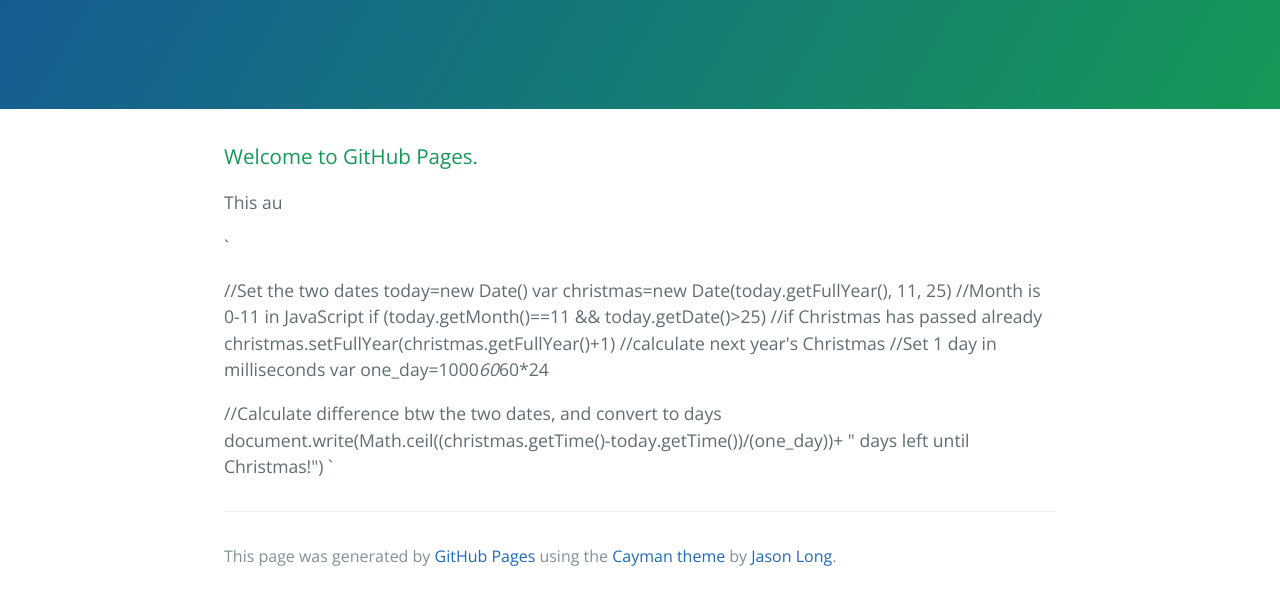
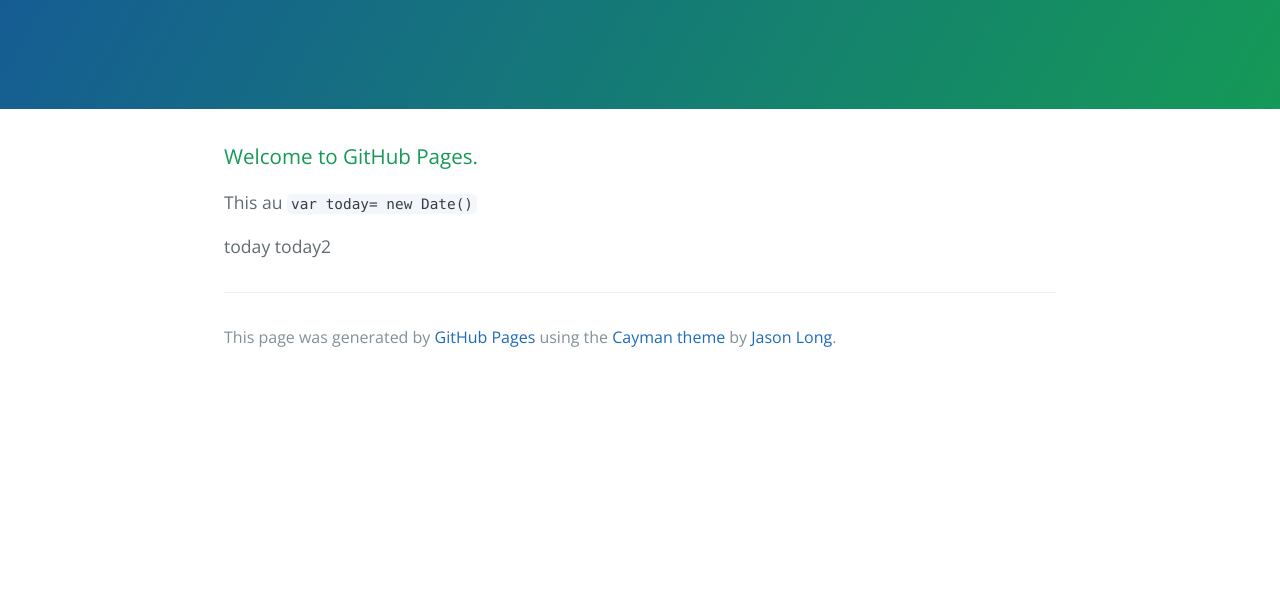
Before and after one commit to ColtonPhillips/coltonphillips.github.io, a plain HTML site: page index.html in a window 1280 px wide. Shown: the part 208-808 px from the top of the page. Drawn offline with nearby package versions, Linux system fonts and the light colour scheme.

Commit message:
Replace master branch with page content via GitHub

```diff
--- a/index.html
+++ b/index.html
@@ -16,25 +16,16 @@
     </section>
 
     <section class="main-content">
-      <h3>
+
+
+<h3>
 <a id="welcome-to-github-pages" class="anchor" href="#welcome-to-github-pages" aria-hidden="true"><span class="octicon octicon-link"></span></a>Welcome to GitHub Pages.</h3>
 
-<p>This au</p>
+<p>This au
+<code>var today= new Date()</code></p>
 
-<p>`</p>
-
-<p>//Set the two dates
-today=new Date()
-var christmas=new Date(today.getFullYear(), 11, 25) //Month is 0-11 in JavaScript
-if (today.getMonth()==11 &amp;&amp; today.getDate()&gt;25) //if Christmas has passed already
-    christmas.setFullYear(christmas.getFullYear()+1) //calculate next year's Christmas
-//Set 1 day in milliseconds
-var one_day=1000<em>60</em>60*24</p>
-
-<p>//Calculate difference btw the two dates, and convert to days
-document.write(Math.ceil((christmas.getTime()-today.getTime())/(one_day))+
-" days left until Christmas!")
- `</p>
+<p>today
+today2</p>
 
       <footer class="site-footer">
 
--- a/params.json
+++ b/params.json
@@ -1 +1 @@
-{"name":"Coltonphillips.GitHub.io","tagline":"A website eh?","body":"### Welcome to GitHub Pages.\r\nThis au\r\n\r\n`\r\n \r\n//Set the two dates\r\ntoday=new Date()\r\nvar christmas=new Date(today.getFullYear(), 11, 25) //Month is 0-11 in JavaScript\r\nif (today.getMonth()==11 && today.getDate()>25) //if Christmas has passed already\r\n    christmas.setFullYear(christmas.getFullYear()+1) //calculate next year's Christmas\r\n//Set 1 day in milliseconds\r\nvar one_day=1000*60*60*24\r\n \r\n//Calculate difference btw the two dates, and convert to days\r\ndocument.write(Math.ceil((christmas.getTime()-today.getTime())/(one_day))+\r\n\" days left until Christmas!\")\r\n `","google":"","note":"Don't delete this file! It's used internally to help with page regeneration."}
+{"name":"Coltonphillips.GitHub.io","tagline":"A website eh?","body":"<SCRIPT LANGUAGE = \"Javascript\">\r\nvar today2= new Date()\r\n</SCRIPT>\r\n\r\n### Welcome to GitHub Pages.\r\nThis au\r\n`var today= new Date()`\r\n\r\ntoday\r\ntoday2","google":"","note":"Don't delete this file! It's used internally to help with page regeneration."}
```
